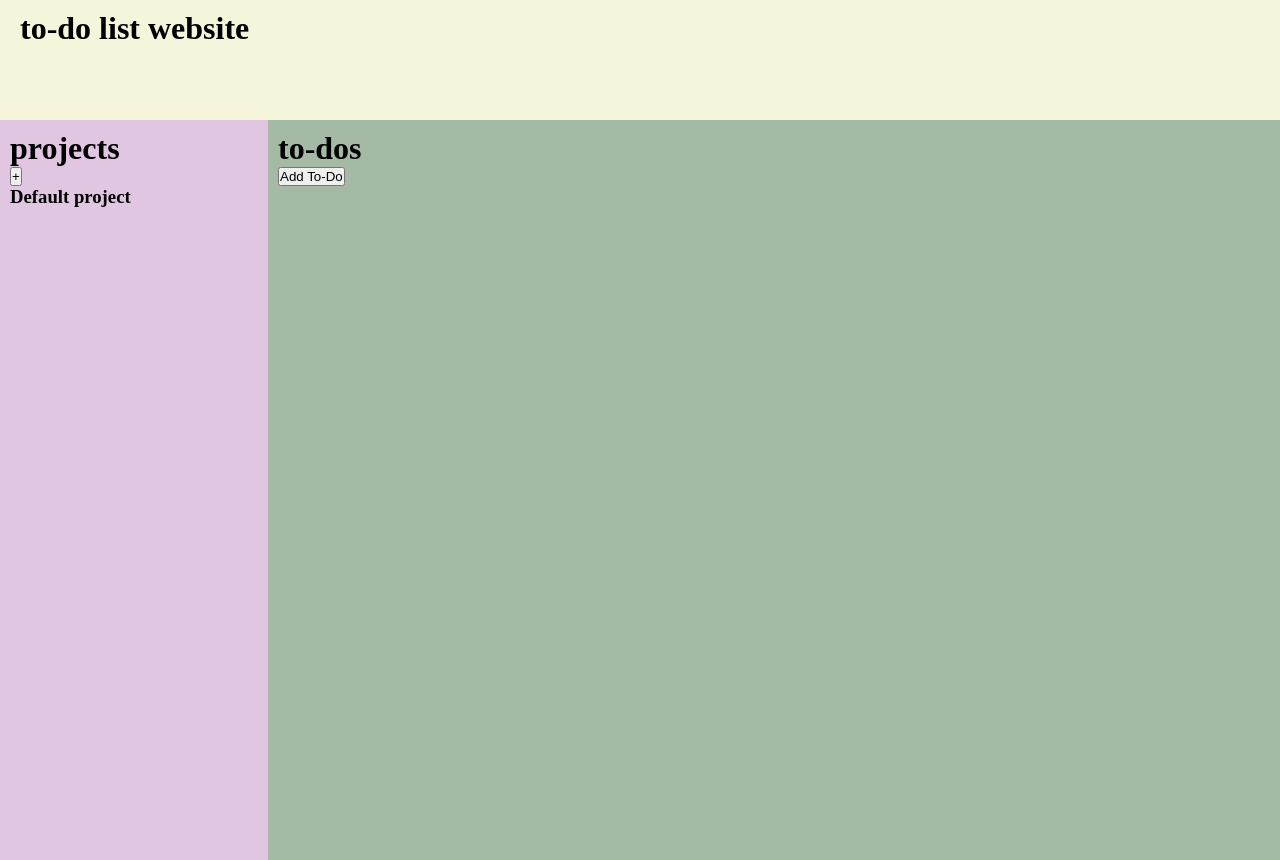
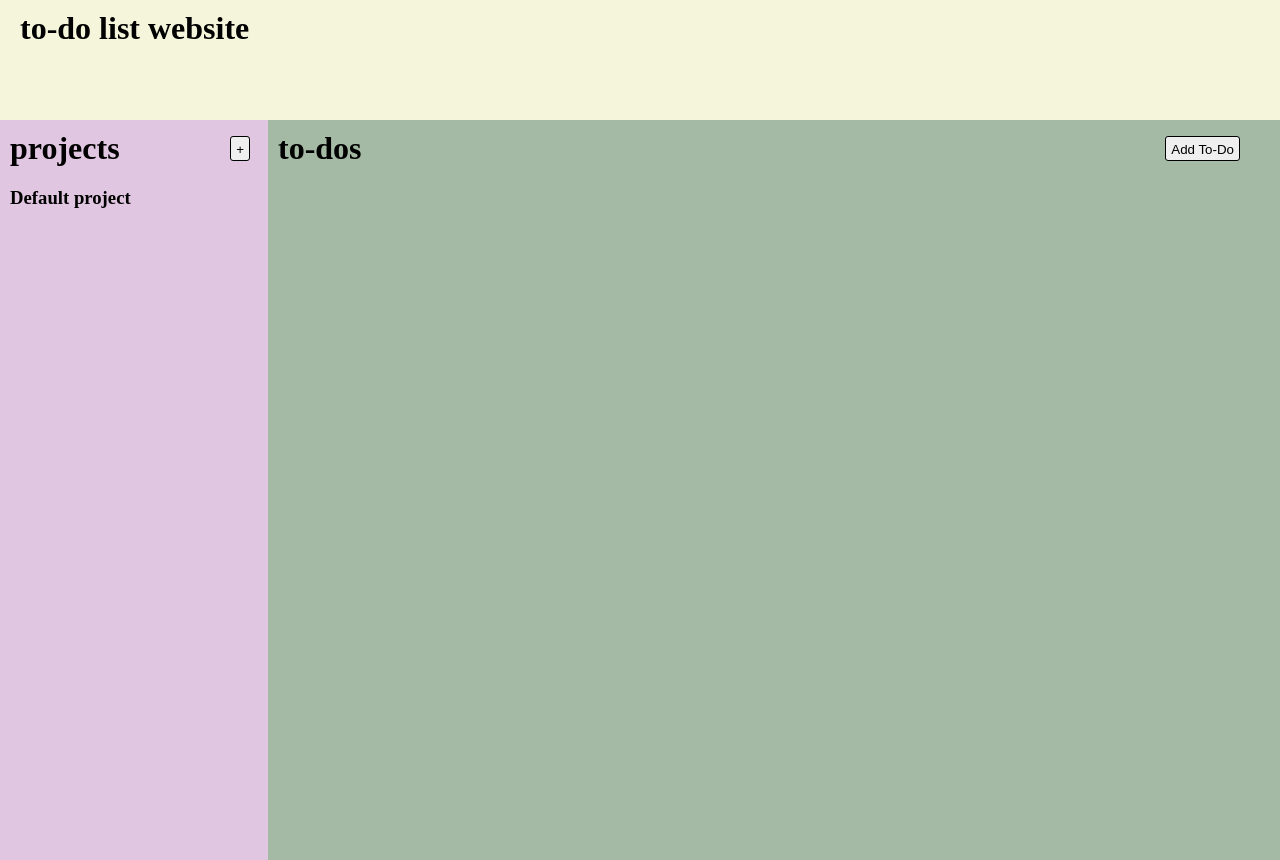
Before and after one commit to waitegeoff2/todo-list-two, a website built with webpack: page src/template.html in a window 1280 px wide. Built offline with nearby package versions, Linux system fonts and the light colour scheme.

Commit message:
Add CSS styling to organize page

```diff
--- a/src/styles.css
+++ b/src/styles.css
@@ -6,6 +6,14 @@
 body {
     display: flex;
     flex-direction: column;
+}
+
+button {
+    height: 25px;
+    border-style: none;
+    padding: 5px;
+    border-radius: 3px;
+    border: 1px solid black;
 }
 
 .titleBar {
@@ -26,6 +34,14 @@ body {
     padding: 10px;
 }
 
+.projectSidebarTop {
+    display: flex;
+    justify-content: space-between;
+    align-items: center;
+    margin-bottom: 20px;
+    margin-right: 8px;
+}
+
 .projectOverview {
     background-color: rgb(165, 186, 165);
     width: 80%;
@@ -35,6 +51,7 @@ body {
 .toDoTitle {
     display: flex;
     justify-content: space-between;
+    align-items: center;
     margin-left: 10px;
     margin-right: 10px;
 }
@@ -45,6 +62,13 @@ body {
     align-items: center;
     gap: 20px;
     margin-top: 20px;
+}
+
+.toDoLabels {
+    display: flex;
+    align-items: center;
+    justify-content: space-between;
+    margin-right: 30px;
 }
 
 .itemContainer {
--- a/src/template.html
+++ b/src/template.html
@@ -63,16 +63,18 @@
     </div>
     <div class="bodyContent">
         <div class="projectSidebar">
-            <h1 class="allProjects">projects</h1>
-            <button class="addProject">+</button>
+            <div class="projectSidebarTop">
+                <h1 class="allProjects">projects</h1>
+                <button class="addProject">+</button>
+            </div>
             <h3 class="defaultSidebarItem">Default project</h3>
         </div>
         <div class="projectOverview">
             <div class="toDoSection">
                 <div class="toDoLabels">
                     <h1 class="tasks">to-dos</h1>
+                    <button class="addToDo">Add To-Do</button>
                 </div>
-                <button class="addToDo">Add To-Do</button>
             </div>
             <div class="toDoList"></div>
         </div>
--- a/src/to-do-items.js
+++ b/src/to-do-items.js
@@ -17,10 +17,3 @@ class toDoItem {
 }
 
 export {toDoItem};
-
-let newItem = new toDoItem("a", "a", "a", "a");
-console.log(newItem);
-
-// newItem.changeComplete();
-
-console.log(newItem)
```
